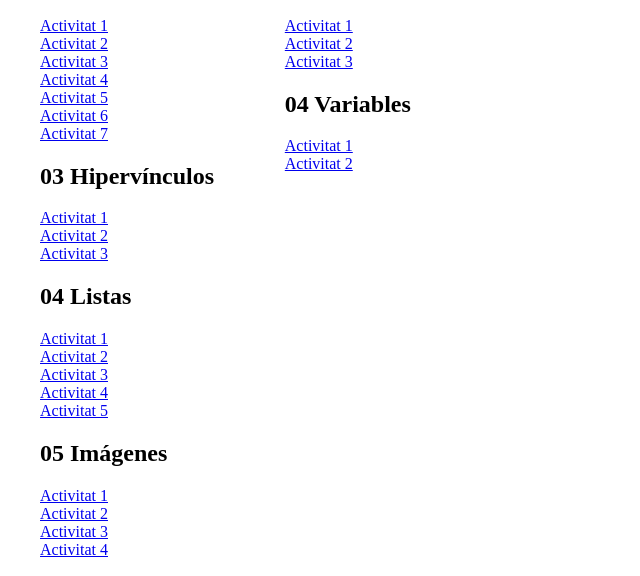
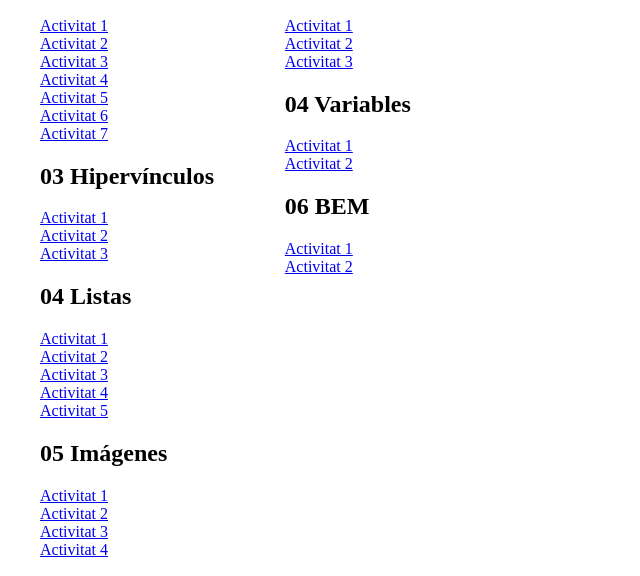
Before and after one commit to JuliaCarullaDAM/WebM4, a plain HTML site: page activitats/activitats.html in a window 1280 px wide. Shown: the part 222-798 px from the top of the page, without its empty margins (0-640 px from the left). Drawn offline with Linux system fonts and the light colour scheme.

Commit message:
Update activitats.html

```diff
--- a/activitats/activitats.html
+++ b/activitats/activitats.html
@@ -85,6 +85,10 @@
       <h2>04 Variables</h2>
       <a href="./css/04_Variables/activitat_01.html">Activitat 1</a><br />
       <a href="./css/04_Variables/activitat_02.html">Activitat 2</a><br />
+
+      <h2>06 BEM</h2>
+      <a href="./css/06_BEM/activitat_01.html">Activitat 1</a><br />
+      <a href="./css/06_BEM/activitat_02.html">Activitat 2</a><br />
     </div>
 
   </div>
```
